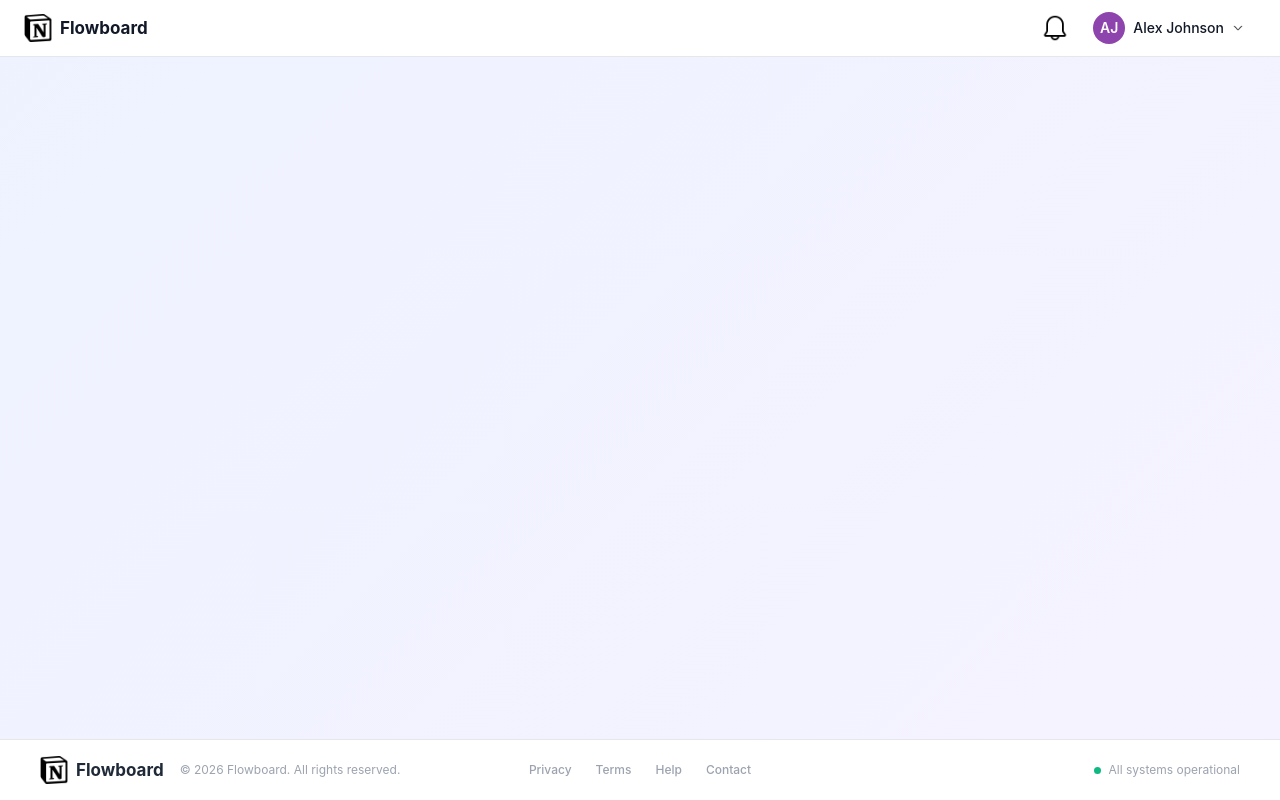
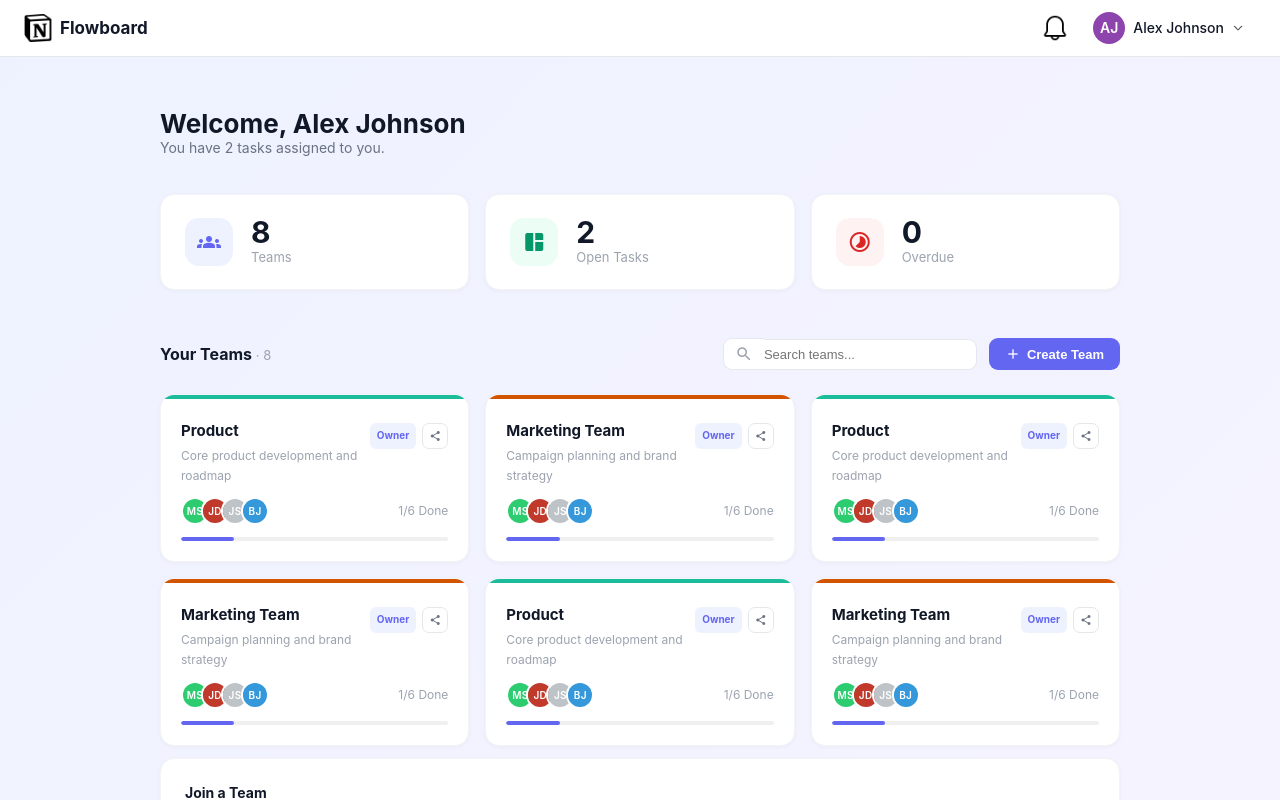
Before and after one commit to KhoaKhoa811/flowboard-ui, an Angular app: page /teams in a window 1280 px wide. Before the commit this address led to /. Shown: the top 800 px of the page. Built offline with nearby package versions, Linux system fonts and the light colour scheme.

Commit message:
refactor: implement team details navigation with overview is the default page

```diff
--- a/src/app/app.routes.ts
+++ b/src/app/app.routes.ts
@@ -3,10 +3,26 @@ import { Routes } from '@angular/router';
 export const routes: Routes = [
     {
         path: '',
+        redirectTo: 'teams',
+        pathMatch: 'full'
+    },
+    {
+        path: 'teams',
         loadComponent: () => import('./features/team-page/team-page').then(m => m.TeamPage)
     },
     {
-        path: 'team',
-        loadComponent: () => import('./features/team-page/team-page').then(m => m.TeamPage)
+        path: 'team-details/:id',
+        loadComponent: () => import('./features/team-details/team-details').then(m => m.TeamDetails),
+        children: [
+            {
+                path: '',
+                redirectTo: 'overview',
+                pathMatch: 'full'
+            },
+            {
+                path: 'overview',
+                loadComponent: () => import('./features/team-details/team-overview/team-overview').then(m => m.TeamOverview)
+            },
+        ]
     }
 ];
--- /dev/null
+++ b/src/app/features/team-details/team-details.html
@@ -0,0 +1,5 @@
+<div class="team-details-container">
+    <div class="team-details-content">
+        <router-outlet></router-outlet>
+    </div>
+</div>
--- /dev/null
+++ b/src/app/features/team-details/team-details.ts
@@ -0,0 +1,10 @@
+import { Component } from '@angular/core';
+import { RouterOutlet } from '@angular/router';
+
+@Component({
+  selector: 'app-team-details',
+  imports: [RouterOutlet],
+  templateUrl: './team-details.html',
+  styleUrl: './team-details.scss',
+})
+export class TeamDetails {}
--- /dev/null
+++ b/src/app/features/team-details/team-overview/team-overview.html
@@ -0,0 +1 @@
+<p>team-overview works!</p>
--- /dev/null
+++ b/src/app/features/team-details/team-overview/team-overview.ts
@@ -0,0 +1,9 @@
+import { Component } from '@angular/core';
+
+@Component({
+  selector: 'app-team-overview',
+  imports: [],
+  templateUrl: './team-overview.html',
+  styleUrl: './team-overview.scss',
+})
+export class TeamOverview {}
--- a/src/app/features/team-page/team-list/team-list.html
+++ b/src/app/features/team-page/team-list/team-list.html
@@ -28,7 +28,10 @@
     </app-shared-dialog>
 
     <div class="team-list-grid">
-        <app-team-card [teamName]="'Product'" [teamDescription]="'Core product development and roadmap'"></app-team-card>
+        <app-team-card
+            [teamName]="'Product'"
+            [teamDescription]="'Core product development and roadmap'"
+            (click)="onViewTeamDetail('abczyx', 'Product')"></app-team-card>
         <app-team-card [teamName]="'Marketing Team'" [teamDescription]="'Campaign planning and brand strategy'"></app-team-card>
         <app-team-card [teamName]="'Product'" [teamDescription]="'Core product development and roadmap'"></app-team-card>
         <app-team-card [teamName]="'Marketing Team'" [teamDescription]="'Campaign planning and brand strategy'"></app-team-card>
--- a/src/app/features/team-page/team-list/team-list.ts
+++ b/src/app/features/team-page/team-list/team-list.ts
@@ -1,8 +1,10 @@
-import { Component, ViewChild } from '@angular/core';
+import { Component, inject, ViewChild } from '@angular/core';
 import { MatIcon } from '@angular/material/icon';
 import { TeamCard } from './team-card/team-card';
 import { CreateTeamForm } from './create-team-form/create-team-form';
 import { SharedDialog } from '../../../shared/components/shared-dialog/shared-dialog';
+import { HeaderLayoutService } from '../../../core/services/header-layout-service';
+import { Router } from '@angular/router';
 
 @Component({
   selector: 'app-team-list',
@@ -11,9 +13,18 @@ import { SharedDialog } from '../../../shared/components/shared-dialog/shared-di
   styleUrl: './team-list.scss',
 })
 export class TeamList {
+  private router = inject(Router);
+  private headerService = inject(HeaderLayoutService);
+
   openFormToggle: boolean = false;
 
   toggleCreateForm() {
     this.openFormToggle = !this.openFormToggle;
   }
+
+  onViewTeamDetail(id: string, name: string) {
+    this.headerService.setTeamHeader(id, name);
+
+    this.router.navigate(['/team-details', id, 'overview']);
+  }
 }
```
Also changed, not shown: src/app/features/team-details/team-details.scss (added), src/app/features/team-details/team-overview/team-overview.scss (added), 2 other files (tests, documents, lock files or other folders).
